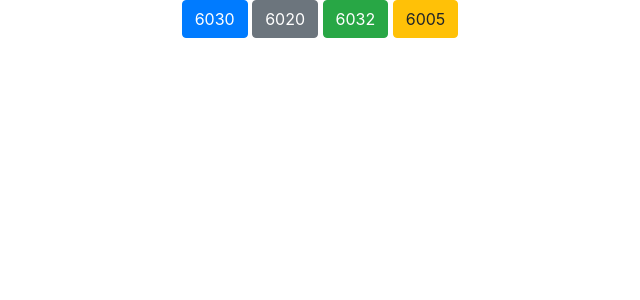
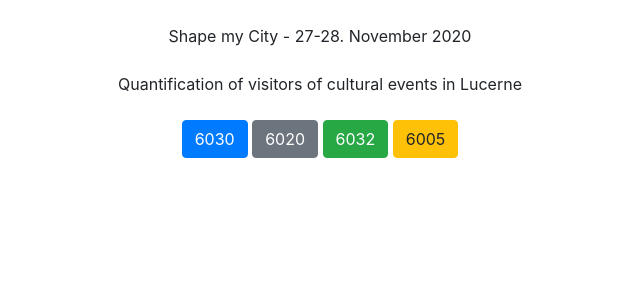
Before and after one commit to ccetinkaya/hackday_t6, a React (Create React App) app in the folder webapp/: page / in a window 1280 px wide. Shown: the top 300 px of the page, without its empty margins (320-960 px from the left). Built offline with nearby package versions, Linux system fonts and the light colour scheme.

Commit message:
Added some text lines and ln

```diff
--- a/webapp/src/App.js
+++ b/webapp/src/App.js
@@ -6,7 +6,13 @@ import Button from 'react-bootstrap/Button'
 function App() {
   return (
     <div className="App">
-
+      <text>
+        <br />
+        Shape my City - 27-28. November 2020<br />
+        <br></br>
+        Quantification of visitors of cultural events in Lucerne<br />
+      </text>
+      <br></br>
       <Button variant="primary">6030</Button>{' '}
       <Button variant="secondary">6020</Button>{' '}
       <Button variant="success">6032</Button>{' '}
```
